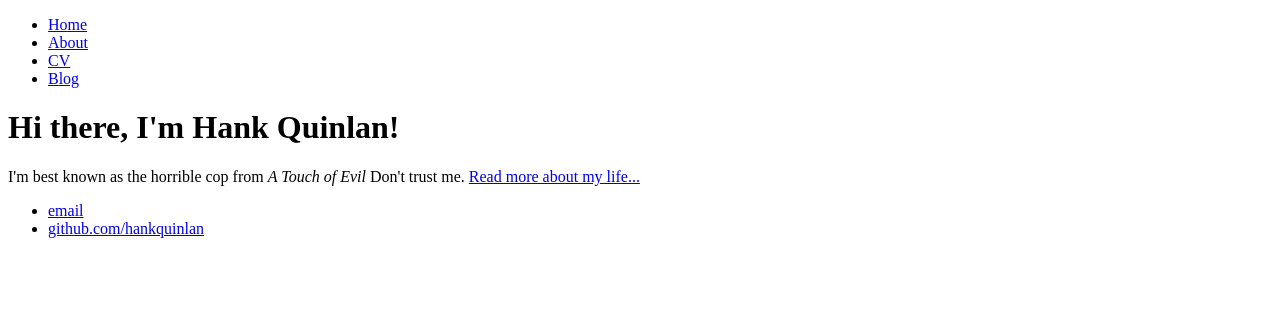
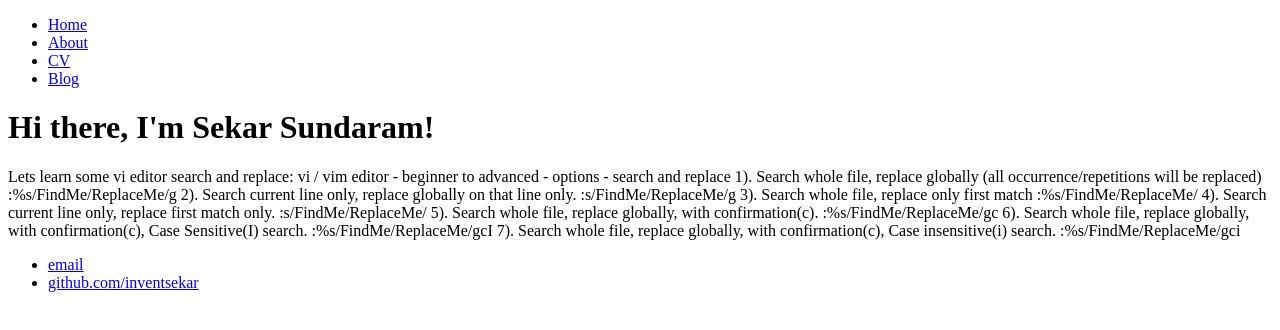
Before and after one commit to inventsekar/inventsekar.github.io, a plain HTML site: page index.html in a window 1280 px wide. Drawn offline with Linux system fonts and the light colour scheme.

Commit message:
Update index.html

```diff
--- a/index.html
+++ b/index.html
@@ -14,14 +14,47 @@
 		</nav>
 		<div class="container">
     		<div class="blurb">
-        		<h1>Hi there, I'm Hank Quinlan!</h1>
-				<p>I'm best known as the horrible cop from <em>A Touch of Evil</em> Don't trust me. <a href="/about">Read more about my life...</a></p>
+        		<h1>Hi there, I'm Sekar Sundaram!</h1>
+				<p>Lets learn some vi editor search and replace:
+
+			vi / vim editor - beginner to advanced - options - search and replace
+
+1). Search whole file, replace globally (all occurrence/repetitions will be replaced)
+
+:%s/FindMe/ReplaceMe/g
+
+2). Search current line only, replace globally on that line only.
+
+:s/FindMe/ReplaceMe/g
+
+3). Search whole file, replace only first match
+
+:%s/FindMe/ReplaceMe/
+
+4). Search current line only, replace first match only.
+
+:s/FindMe/ReplaceMe/
+
+5). Search whole file, replace globally, with confirmation(c).
+
+:%s/FindMe/ReplaceMe/gc
+
+6). Search whole file, replace globally, with confirmation(c), Case Sensitive(I) search.
+
+:%s/FindMe/ReplaceMe/gcI
+
+7). Search whole file, replace globally, with confirmation(c), Case insensitive(i) search.
+
+:%s/FindMe/ReplaceMe/gci
+
+
+			</p>
     		</div><!-- /.blurb -->
 		</div><!-- /.container -->
 		<footer>
     		<ul>
-        		<li><a href="mailto:hankquinlanhub@gmail.com">email</a></li>
-        		<li><a href="https://github.com/hankquinlan">github.com/hankquinlan</a></li>
+        		<li><a href="mailto:inventsekar@gmail.com">email</a></li>
+        		<li><a href="https://github.com/inventsekar">github.com/inventsekar</a></li>
 			</ul>
 		</footer>
 	</body>
```
